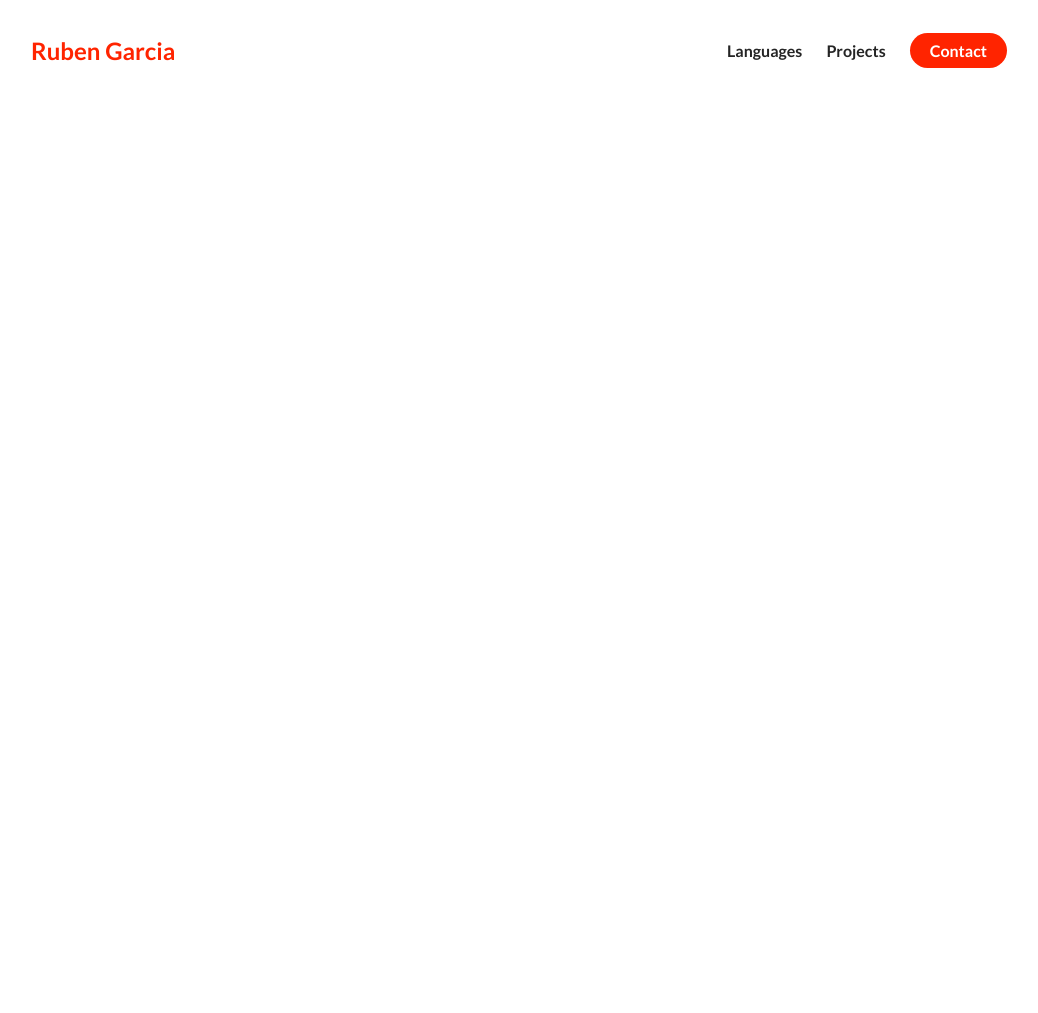
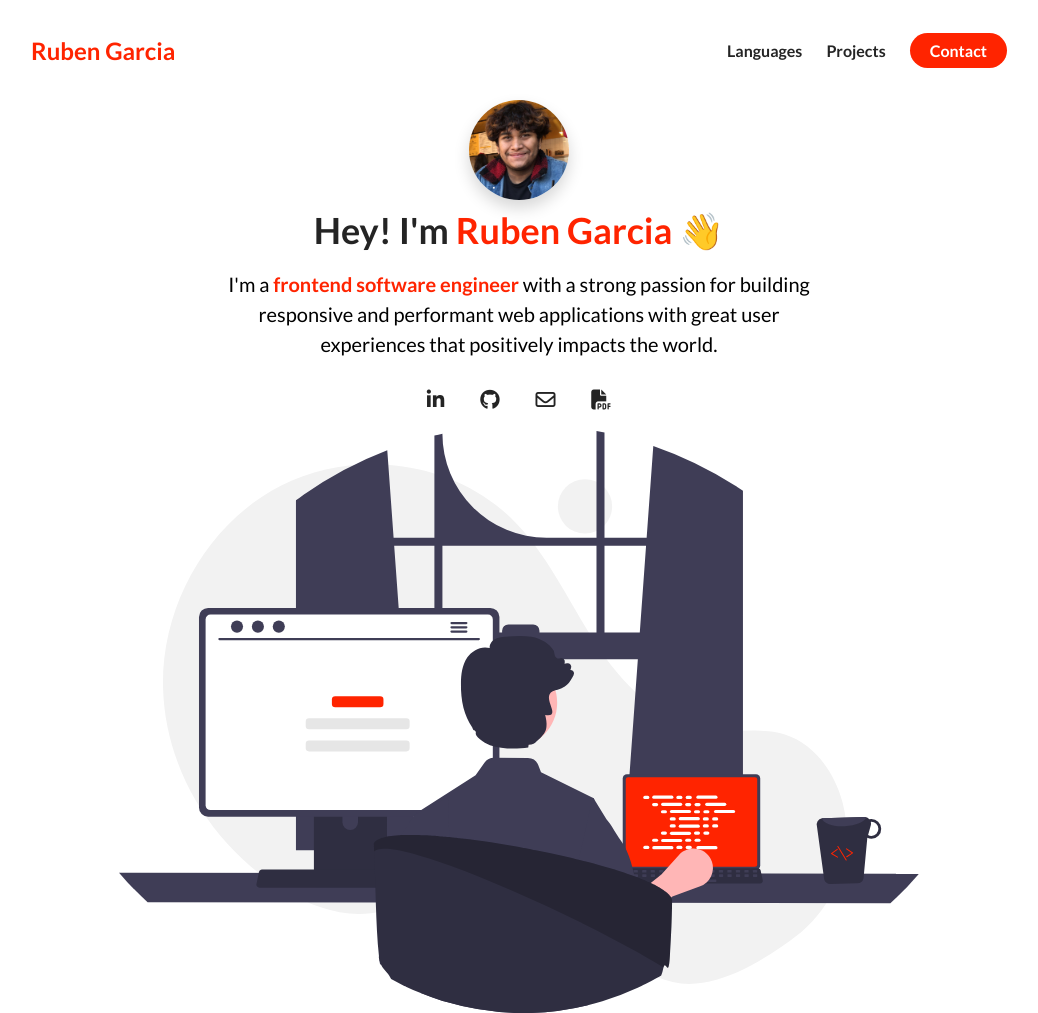
Before and after one commit to rgarci82/E-Portfolio, a plain HTML site: page index.html in a window 1280 px wide. Shown: the whole page, without its empty margins (121-1159 px from the left). Before the commit the page ends 800 px from the top, so only its background shows below. Drawn offline with Linux system fonts and the light colour scheme.

Commit message:
made a styled about me section and added an assets folder

```diff
--- a/index.html
+++ b/index.html
@@ -5,7 +5,11 @@
     <meta http-equiv="X-UA-Compatible" content="IE=edge" />
     <meta name="viewport" content="width=device-width, initial-scale=1.0" />
     <title>Portfolio</title>
-    <link rel="stylesheet" href="./styles.css">
+    <link rel="stylesheet" href="./styles.css" />
+    <script
+      src="https://kit.fontawesome.com/c8e4d183c2.js"
+      crossorigin="anonymous"
+    ></script>
   </head>
   <body>
     <section id="about-me">
@@ -33,6 +37,50 @@
           </li>
         </ul>
       </nav>
+      <div class="flex flex-1">
+        <div class="about-me__info row">
+          <div class="about-me__info--container">
+            <figure class="about-me__picture--mask">
+              <img
+                src="./assets/eport.jpg"
+                class="about-me__picture"
+                alt="Picture of me"
+              />
+            </figure>
+            <h1 class="about-me__info--title">
+              Hey! I'm <span class="text--red">Ruben Garcia</span> 👋
+            </h1>
+            <p class="about-me__info--para">
+              I'm a
+              <strong class="text--red">frontend software engineer</strong> with
+              a strong passion for building responsive and performant web
+              applications with great user experiences that positively impacts
+              the world.
+            </p>
+            <div class="about-me__links">
+              <a href="" class="about-me__link">
+                <i class="fab fa-linkedin-in"></i>
+              </a>
+              <a href="" class="about-me__link">
+                <i class="fab fa-github"></i>
+              </a>
+              <a href="" class="about-me__link">
+                <i class="far fa-envelope"></i>
+              </a>
+              <a href="" class="about-me__link">
+                <i class="fas fa-file-pdf"></i>
+              </a>
+            </div>
+          </div>
+          <figure class="about-me__img--container">
+            <img
+              src="./assets/undraw_programming_re_kg9v.svg"
+              class="about-me__img"
+              alt=""
+            />
+          </figure>
+        </div>
+      </div>
     </section>
   </body>
 </html>
--- a/styles.css
+++ b/styles.css
@@ -13,6 +13,10 @@ h1,h2,h3,h4,h5,h6,span{
     line-height: 1.25;
 }
 
+h1{
+    font-size: 36px;
+}
+
 p{
     line-height: 1.5;
     font-size: 16px;
@@ -20,6 +24,24 @@ p{
 
 li{
     list-style: none;
+}
+
+.text--red{
+    color: #ff2400;
+}
+
+.flex{
+    display: flex;
+}
+
+.flex-1{
+    flex: 1;
+}
+
+.row{
+    width: 100%;
+    max-width: 800px;
+    margin: 0 auto;
 }
 
 /*
@@ -65,3 +87,67 @@ nav{
     margin: 0 12px;
     font-weight: bold;
 }
+
+/*
+ABOUT ME
+*/
+
+#about-me{
+    min-height: 100vh;
+    display: flex;
+    flex-direction: column;
+}
+
+.about-me__info{
+    display: flex;
+    flex-direction: column;
+}
+
+.about-me__info--container{
+    display: flex;
+    flex-direction: column;
+    align-items: center;
+    max-width: 600px;
+    margin: 0 auto;
+    text-align: center;
+}
+
+.about-me__picture--mask{
+    width: 100px;
+    height: 100px;
+    border-radius: 50%;
+    overflow: hidden;
+    box-shadow: 0 8px 16px rgba(0, 0, 0, 0.16);
+    margin-bottom: 8px;
+}
+
+.about-me__picture{
+    width: 100%;
+}
+
+.about-me__info--title{
+    margin-bottom: 16px;
+}
+
+.about-me__info--para{
+    font-size: 20px;
+    margin-bottom: 28px;
+}
+
+.about-me__link{
+    font-size: 20px;
+    color: #242424;
+    text-decoration: none;
+    padding: 0 16px;
+}
+
+.about-me__img--container{
+    flex: 1;
+    display: flex;
+    align-items: center;
+    margin-top: 20px;
+}
+
+.about-me__img{
+    width: 100%;
+}
```
Also changed, not shown: assets/eport.jpg (added), assets/undraw_programming_re_kg9v.svg (added).
